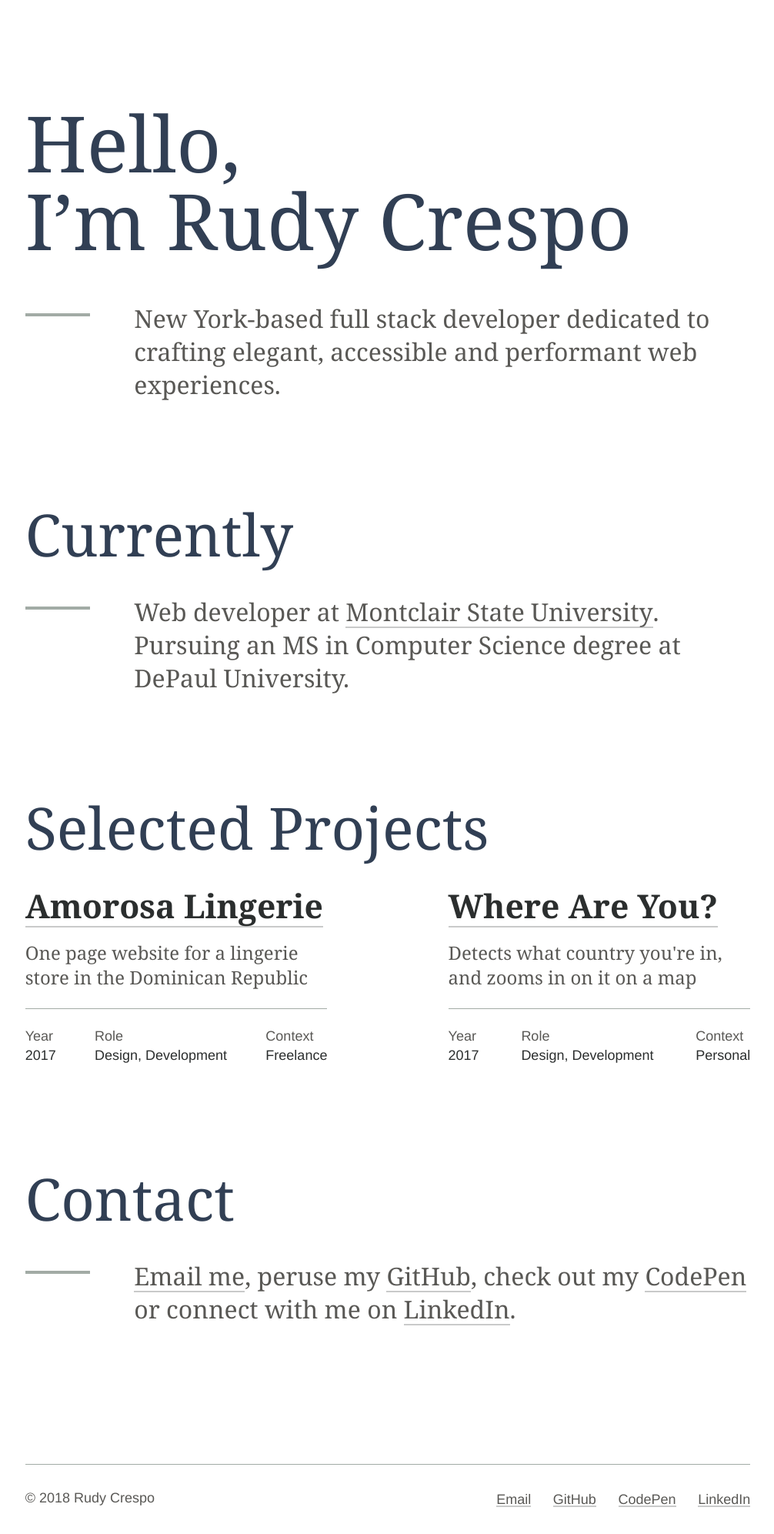
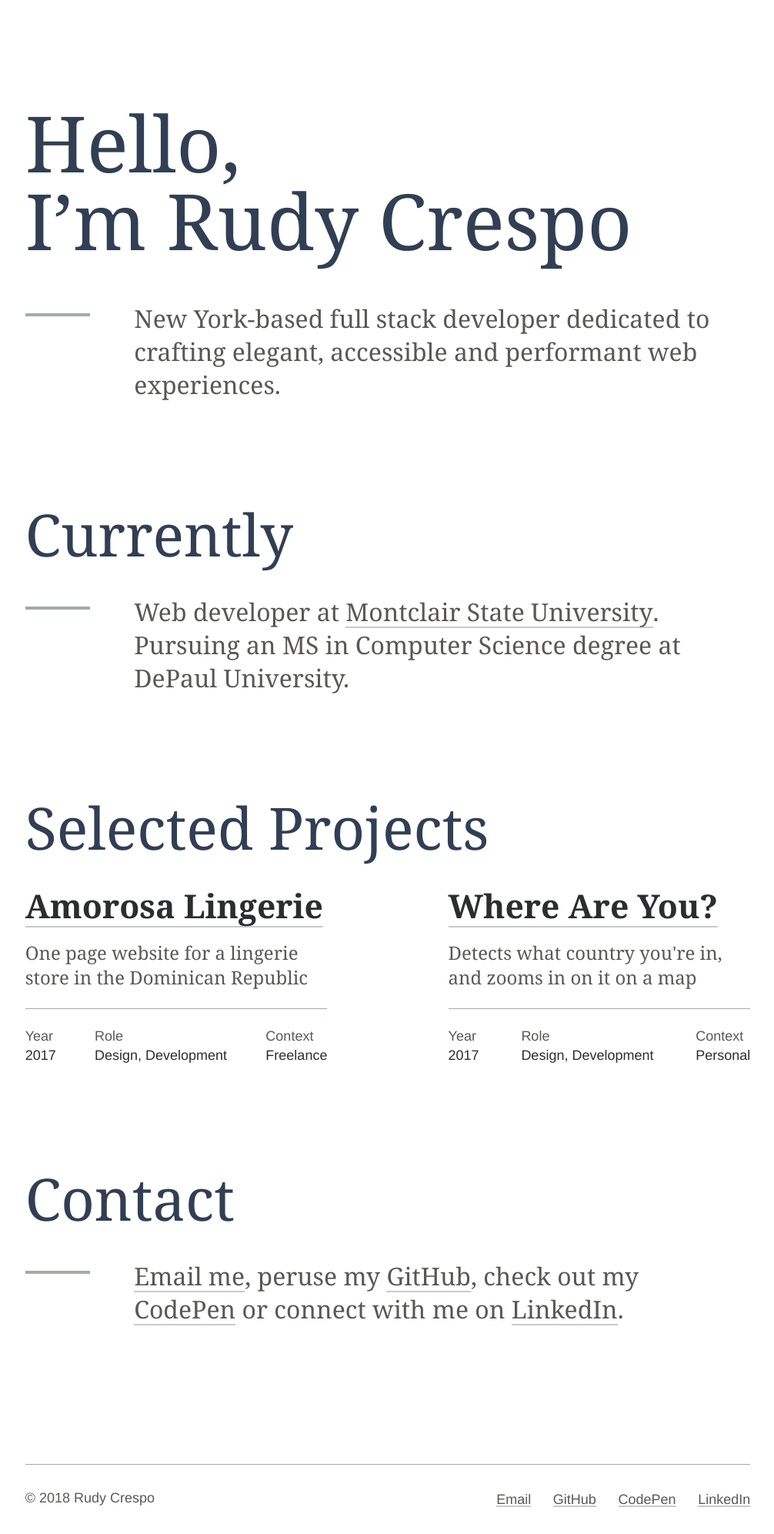
Before and after one commit to rcrespo9/portfolio-2018, a Jekyll site: the page built from index.md, in a window 1280 px wide. Shown: the whole page at 77% size, without its empty margins (136-1142 px from the left). Built offline with Jekyll 4.4.1, drawn with Linux system fonts in a browser that asks for light colours; some web fonts are replaced.

Commit message:
modified blurb width

```diff
--- a/_includes/contact.html
+++ b/_includes/contact.html
@@ -2,10 +2,15 @@
   <div class="l-wrap">
     <h2 class="c-page-section__title">Contact</h2>
     <div class="c-page-section__content">
-    <span class="c-page-section__line"></span>
-    <p class="c-page-section__blurb">
-      <a href="mailto:{{ site.email }}">Email me</a>, peruse my <a href="https://github.com/{{ site.github_username| cgi_escape | escape }}" target="_blank" rel="noopener nofollow">GitHub</a>, check out my <a href="https://codepen.io/{{ site.codepen_username| cgi_escape | escape }}" target="_blank" rel="noopener nofollow">CodePen</a> or connect with me on <a href="https://www.linkedin.com/in/{{ site.linkedin_username| cgi_escape | escape }}" target="_blank" rel="noopener nofollow">LinkedIn</a>.
-    </p>
+      <span class="c-page-section__line"></span>
+      <div class="c-page-section__blurb">
+        <p class="blurb__text">
+          <a href="mailto:{{ site.email }}">Email me</a>, peruse my
+          <a href="https://github.com/{{ site.github_username| cgi_escape | escape }}" target="_blank" rel="noopener nofollow">GitHub</a>, check out my
+          <a href="https://codepen.io/{{ site.codepen_username| cgi_escape | escape }}" target="_blank" rel="noopener nofollow">CodePen</a> or connect with me on
+          <a href="https://www.linkedin.com/in/{{ site.linkedin_username| cgi_escape | escape }}" target="_blank" rel="noopener nofollow">LinkedIn</a>.
+        </p>
+      </div>
     </div>
   </div>
 </section>
--- a/_includes/currently.html
+++ b/_includes/currently.html
@@ -3,7 +3,10 @@
     <h2 class="c-page-section__title">Currently</h2>
     <div class="c-page-section__content">
       <span class="c-page-section__line"></span>
-      <p class="c-page-section__blurb">Web developer at <a href="https://montclair.edu" target="_blank" rel="noopener nofollow">Montclair State University</a>. Pursuing an MS in Computer Science degree at DePaul University.</p>
+      <div class="c-page-section__blurb">
+        <p class="blurb__text">Web developer at
+          <a href="https://montclair.edu" target="_blank" rel="noopener nofollow">Montclair State University</a>. Pursuing an MS in Computer Science degree at DePaul University.</p>
+      </div>
     </div>
   </div>
 </section>
--- a/_includes/header.html
+++ b/_includes/header.html
@@ -1,9 +1,13 @@
 <header class="c-page-section">
   <div class="l-wrap">
-    <h1 class="c-page-section__title--large">Hello, <span class="o-line-break">I&rsquo;m Rudy Crespo</span></h1>
+    <h1 class="c-page-section__title--large">Hello,
+      <span class="o-line-break">I&rsquo;m Rudy Crespo</span>
+    </h1>
     <div class="c-page-section__content">
       <span class="c-page-section__line"></span>
-      <p class="c-page-section__blurb">New York-based full stack developer dedicated to crafting elegant, accessible and performant web experiences.</p>
+      <div class="c-page-section__blurb">
+        <p class="blurb__text">New York-based full stack developer dedicated to crafting elegant, accessible and performant web experiences.</p>
+      </div>
     </div>
   </div>
 </header>
--- a/_sass/base/_typography.scss
+++ b/_sass/base/_typography.scss
@@ -33,6 +33,7 @@ a {
     width: 100%;
     height: 2px;
     background-color: rgba($black, .25);
+    transition: background-color .25s ease-in-out;
   }
 
   &:hover:after {
--- a/_sass/components/_page-section.scss
+++ b/_sass/components/_page-section.scss
@@ -33,5 +33,8 @@
     }
 
     .c-page-section__blurb {
-      font-size: modular-scale(2);
+      .blurb__text {
+        font-size: modular-scale(2);
+        max-width: modular-scale(11);
+      }
     }
```
